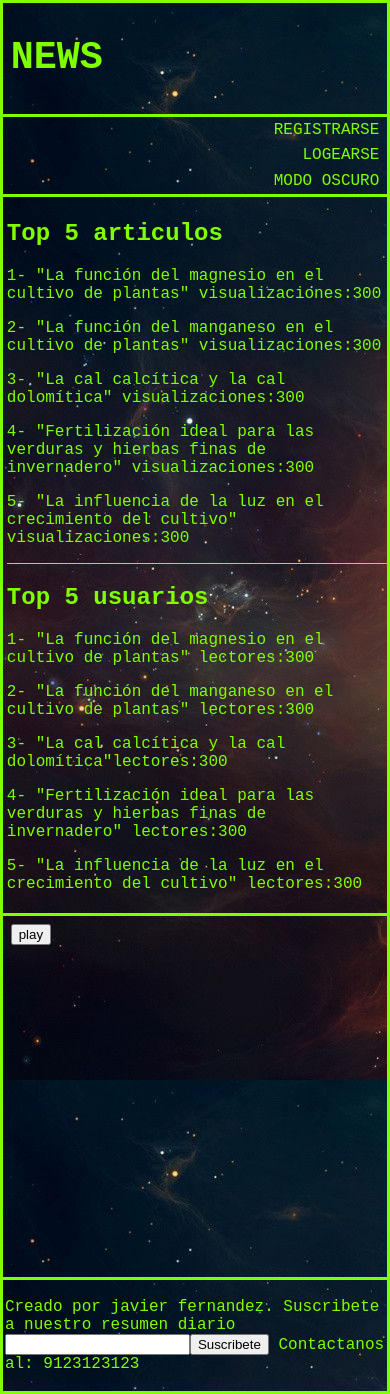
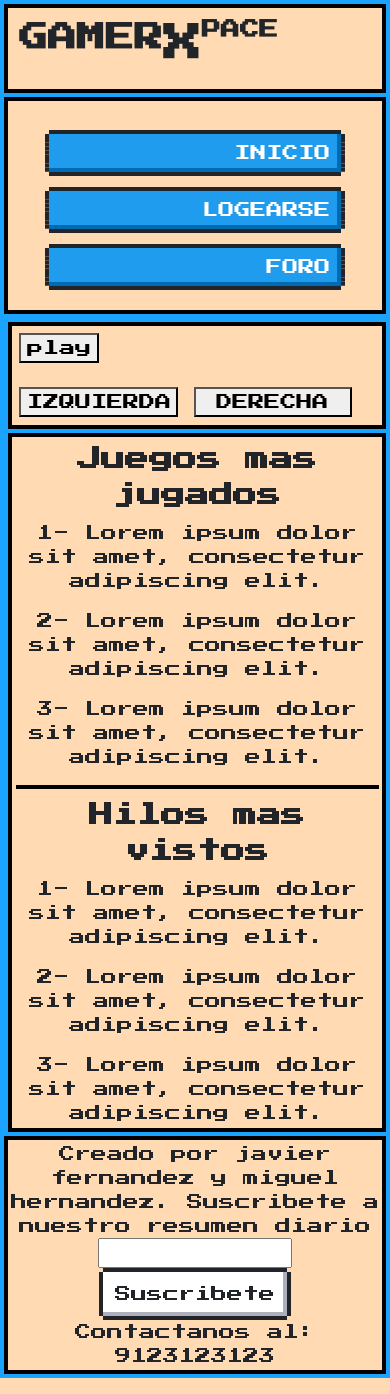
Before and after one commit to hernandezFernandez/GamerXpace, a PHP site: page /juegos/arkanoid/arkanoid.html in a window 390 px wide; the page is wider, and only the part inside the window is pictured. Run offline with PHP 8.4, Linux system fonts and the light colour scheme; style sheets or scripts are compiled from the project's sources.

Commit message:
Add files via upload

```diff
--- a/juegos/arkanoid/arkanoid.html
+++ b/juegos/arkanoid/arkanoid.html
@@ -1,78 +1,82 @@
 <!DOCTYPE html>
 <html>
+
 <head>
   <title>Page Title</title>
   <meta charset="UTF-8" />
+
+  <link href="https://fonts.googleapis.com/css?family=Press+Start+2P" rel="stylesheet">
+  <link href="https://unpkg.com/nes.css/css/nes.css" rel="stylesheet" />
+
   <meta name="viewport" content="width=device-width, initial-scale=1" />
-
   <!-- less -->
-    <link rel="stylesheet/less" type="text/css" href="../../style.less"/>
+  <link rel="stylesheet/less" type="text/css" href="../../style2.less" />
   <script src="../../less.min.js" type="text/javascript"></script>
 
 
 </head>
+
 <body>
 
-    <div class="header">
+  <div class="header nes-container is-centered">
+    <div id="tit">
+      <h2 >GAMER</h2><H1>X</H1><h4>PACE</h4>
+    </div>
+    </div>
 
-      <h1>NEWS</h1>
-
-    </div>
-    <div style="border-top: white; ">
-    </div>
-    <div class="navbar">
-
-      <a href="#">REGISTRARSE</a>
-      <a href="#">LOGEARSE</a>
-      <a id="oscuro">MODO OSCURO</a>
+  <div class="navbar nes-container">
+    <a href="../../index.html" class="nes-btn is-primary">INICIO</a>
+    <a href="#" class="nes-btn is-primary">LOGEARSE</a>
+    <a href="#" class="nes-btn is-primary">FORO</a>
   </div>
 
   <div class="row">
-      <div class="side">
-        <h2>Top 5 articulos</h2>
+
+    <div class="main nes-container" id="main">
+      <button id="play">play</button>
+      <div id="juego">
+        <canvas id="myCanvas"></canvas>
+      </div>
+
+
+      <br>
+      <div>
+        <button id="iz">IZQUIERDA</button>
+        <button id="der">DERECHA</button>
+      </div>
+
+
+      <script src="juego2.js" type="text/javascript"></script>
+    </div>
+    <div class="side nes-container is-centered">
+      <h2>Juegos mas jugados</h2>
       <p>
-          1- "La función del magnesio en el cultivo de plantas"
-          visualizaciones:300
+        1- Lorem ipsum dolor sit amet, consectetur adipiscing elit.
       </p>
       <p>
-          2- "La función del manganeso en el cultivo de plantas"
-          visualizaciones:300
+        2- Lorem ipsum dolor sit amet, consectetur adipiscing elit.
       </p>
-        <p>3- "La cal calcítica y la cal dolomítica" visualizaciones:300</p>
+      <p>3- Lorem ipsum dolor sit amet, consectetur adipiscing elit.</p>
+
+      <hr>
+      <h2>Hilos mas vistos</h2>
       <p>
-          4- "Fertilización ideal para las verduras y hierbas finas de
-          invernadero" visualizaciones:300
+        1- Lorem ipsum dolor sit amet, consectetur adipiscing elit.
       </p>
       <p>
-          5- "La influencia de la luz en el crecimiento del cultivo"
-          visualizaciones:300
+        2- Lorem ipsum dolor sit amet, consectetur adipiscing elit.
       </p>
-        <hr>
-        <h2>Top 5 usuarios</h2>
-        <p>
-          1- "La función del magnesio en el cultivo de plantas" lectores:300
-        </p>
-        <p>
-          2- "La función del manganeso en el cultivo de plantas" lectores:300
-        </p>
-        <p>3- "La cal calcítica y la cal dolomítica"lectores:300</p>
-        <p>
-          4- "Fertilización ideal para las verduras y hierbas finas de
-          invernadero" lectores:300
-        </p>
-        <p>
-          5- "La influencia de la luz en el crecimiento del cultivo"
-          lectores:300
-        </p>
+      <p>3- Lorem ipsum dolor sit amet, consectetur adipiscing elit.</p>
+
     </div>
-      <div class="main">
-        <button id="play">play</button>
-        <canvas id="myCanvas" width="480" height="320"></canvas>
-        <script src="juego2.js" type="text/javascript" ></script>
+
   </div>
-    </div>
-    <div class="footer">
-      <p>Creado por javier fernandez. Suscribete a nuestro resumen diario <input type="text"><button>Suscribete</button> Contactanos al: 9123123123</p>
+  <div class="footer nes-container is-centered">
+    <p>Creado por javier fernandez y miguel hernandez. Suscribete a nuestro resumen diario
+      <input type="text" class="InFoot"><button class="nes-btn margin">Suscribete</button>
+      Contactanos al: 9123123123</p>
   </div>
 </body>
+</body>
+
 </html>
--- a/style.less
+++ b/style.less
@@ -1,3 +1,6 @@
+html, body, pre, code, kbd, samp {
+  font-family: "Press Start 2P";
+}
 
 body {
   font-family: "Courier New", Courier, monospace;
@@ -97,14 +100,25 @@ hr {
   }
 }
 
-.ark{
+#myCanvas{
 
-  width: 480 ;
-  height: 320;
+  display: none;
+  border: 3px solid chartreuse;
 
 }
+#juego{
+  width: 70%;
+  margin: 0 auto;
+}
 
-@media (max-width: 400px) {
+#iz, #der{
+  display: none;
+}
+
+
+
+
+@media only screen and (max-width: 600px) {
   .row,.navbar {
     flex-direction: column;
     width: 100%;
@@ -126,15 +140,22 @@ hr {
   .side{
     width: 100%;
     border-bottom: 3px solid chartreuse;
+    border-right: 0px ;
   }
 
-  .header {
 
 
+  .header {
+    width: 100%;
     img {
       width: 25%;
     }
   }
 
 
+  #iz, #der{
+    display: inline-block;
+    width: 40%;
+  }
+
 }
--- /dev/null
+++ b/style2.less
@@ -0,0 +1,200 @@
+// @keyframes example {
+//   0%   { left:0px;}
+//   100% { left:400px;}
+// }
+
+
+html, body, pre, code, kbd, samp {
+  font-family: "Press Start 2P";
+}
+.header {
+  padding: 2%;
+  margin: 1%;
+
+  #tit{
+    display: flex;
+    font-size: 1.2em;
+    margin-left: 40%;
+  }
+}
+
+.navbar {
+  display: flex;
+  margin: 1%;
+  // border-top: chartreuse solid 3px;
+  // border-bottom: chartreuse solid 3px;
+  a {
+    // color: chartreuse;
+    padding: 1% 2%;
+    text-align: right;
+    text-decoration: none;
+    margin-right: 1%;
+    // &:hover {
+    //   // background-color: #b3ff66;
+    //   // color: black;
+    // }
+  }
+}
+
+
+body{
+  background-color: #1aa3ff;
+}
+
+.main, .side, .footer, .header, .navbar{
+  background-color:  #ffdab3;
+}
+
+body {
+  // font-family: "Courier New", Courier, monospace;
+  margin: 0;
+  // color: chartreuse;
+  // background-image: url("img/background.jpg");
+  // border: chartreuse solid 3px;
+}
+
+.main {
+  // margin: 1%;
+  padding: 2%;
+  width: 65%;
+
+
+}
+
+.caratula{
+  width: 20%;
+  margin-right: 3%;
+  img{
+    width: 100%;
+  }
+}
+
+hr {
+  border: 0 none black;
+  border-top: 4px solid black;
+}
+
+.row {
+  display: flex;
+  flex-wrap: row;
+  margin: 1%;
+}
+
+.wrap {
+  display: flex;
+  flex-wrap: wrap;
+}
+
+.side {
+  width: 27%;
+  padding: 1%;
+  margin-left: 1%;
+
+
+
+  // border-right: chartreuse solid 3px;
+}
+
+// .seleccionado {
+//   // color: #36b4a8;
+//   // border-color: chartreuse;
+// }
+
+.footer {
+  margin: 1%;
+  padding: 0.5%;
+  // border-top: 3px solid chartreuse;
+}
+
+* {
+  box-sizing: content-box;
+}
+
+
+
+
+
+
+
+.margin {
+  margin: 1%;
+}
+
+#myCanvas{
+
+  display: none;
+
+  border: 4px solid black;
+
+}
+#juego{
+  // width: 70%;
+  margin: 0 auto;
+}
+
+#iz, #der{
+  display: none;
+}
+
+
+
+
+
+
+@media only screen and (max-width: 600px) {
+  // .header {
+  //   width: 100%;
+  //   img {
+  //     width: 25%;
+  //   }
+  // }
+.header{
+  #tit{
+
+    margin-left: 1%;
+  }
+}
+  .row,.navbar {
+    flex-direction: column;
+    a{
+      margin: 3%;
+    }
+    // width: 100%;
+  }
+  // .row {
+  //   flex-direction: column;
+  //   width: 100%;
+  // }
+  .main{
+      width: 93%;
+      margin: 1%;
+      .caratula{
+        img {
+          width: 200%;
+
+        }
+        margin-left: 4%;
+        margin-right: 22%;
+
+      }
+
+  }
+
+  .side{
+    width: 95%;
+    // border-bottom: 3px solid chartreuse;
+    // border-right: 0px ;
+  }
+
+  .InFoot{
+    width: 50%;
+  }
+
+
+
+  #iz, #der{
+    display: inline-block;
+    width: 40%;
+  }
+
+}
```
Also changed, not shown: index.html (+40 -46 lines), index_back.html (added, +85 -0 lines), juegos/arkanoid/juego2.js (+91 -31 lines), ness.html (added, +22 -0 lines), tareastfg.txt (added, +27 -0 lines), img/Captura.PNG (added), img/arkanoid.jpg, img/cartoon-comic-rocket-ship-flyi-unscreen.gif (added), img/gif-explosion-11.gif (added), img/naves.jpg, img/titulo.gif (added), 3 other files. Lines whose indentation alone changed are shown as unchanged.
